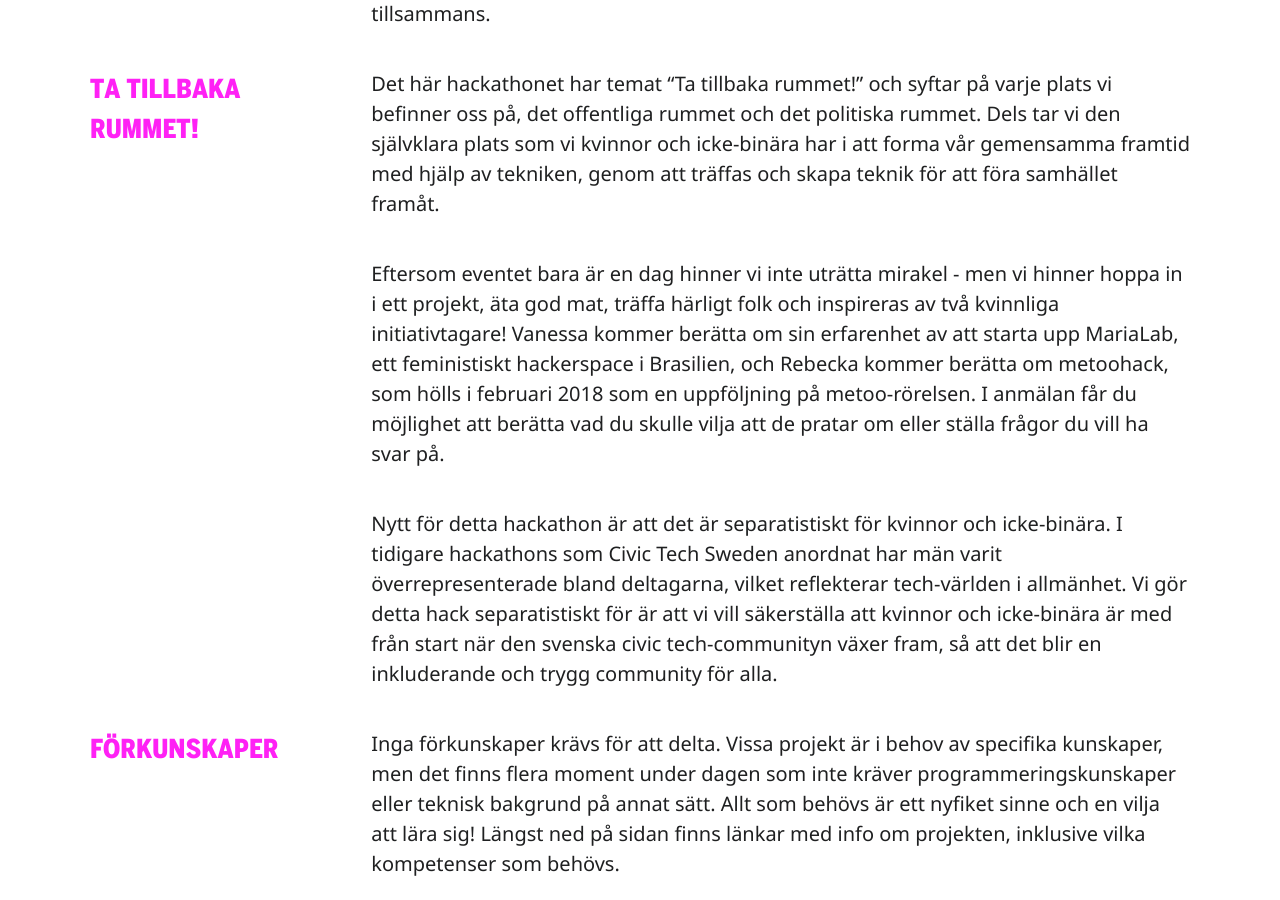
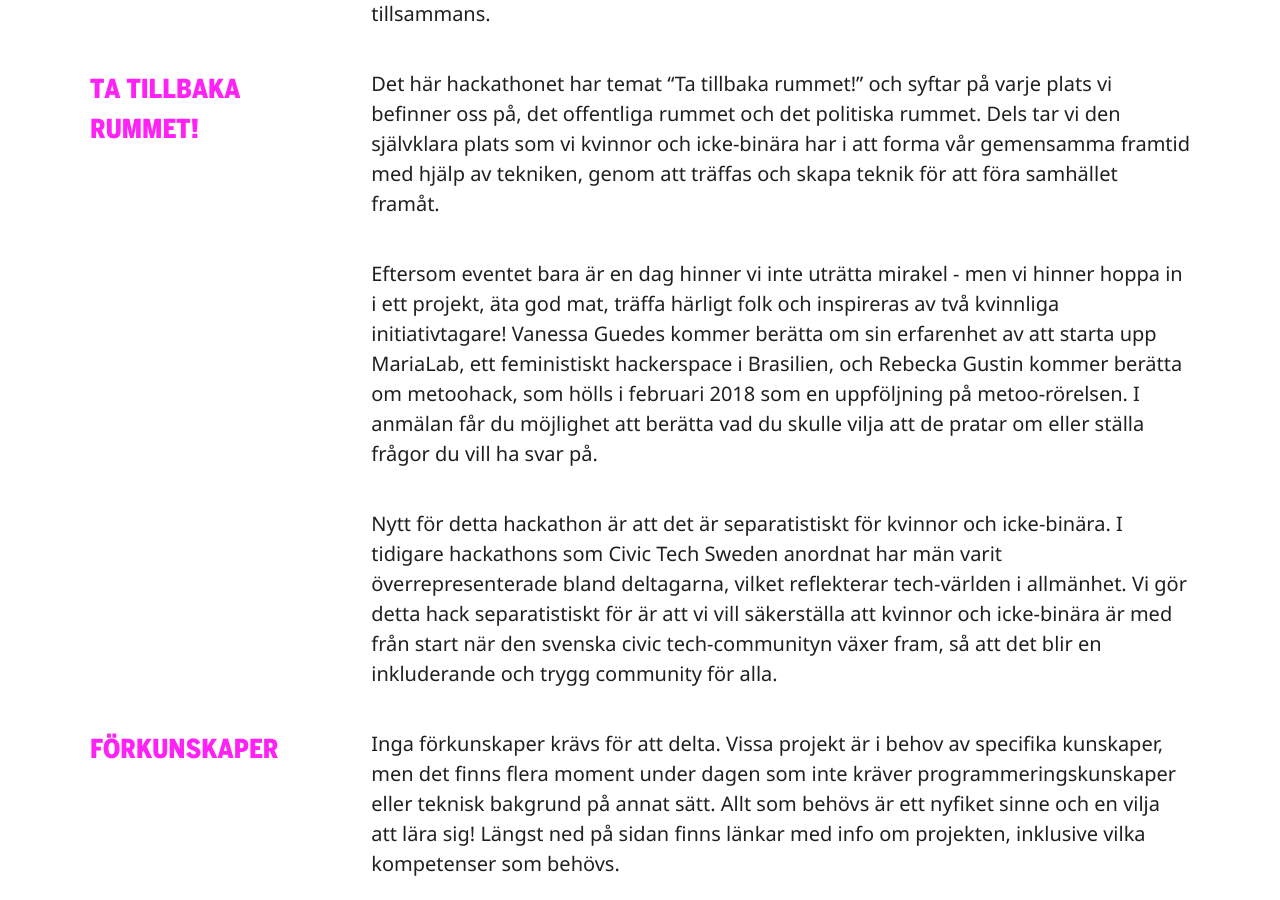
Before and after one commit to civictechsweden/civictech.se, a Jekyll site: the page built from _hackathons/hackathon-3.md, in a window 1280 px wide and 900 px high, scrolled down 1459 px. Built offline with Jekyll 4.4.1, drawn with Linux system fonts in a browser that asks for light colours; nearby versions of some CDN libraries.

Commit message:
names fixed

```diff
--- a/_hackathons/hackathon-3.md
+++ b/_hackathons/hackathon-3.md
@@ -26,7 +26,7 @@ Civic Tech Sweden gör inte vilka hackathon som helst. Vårt syfte är inte mark
 ## Ta tillbaka rummet!
 Det här hackathonet har temat “Ta tillbaka rummet!” och syftar på varje plats vi befinner oss på, det offentliga rummet och det politiska rummet. Dels tar vi den självklara plats som vi kvinnor och icke-binära har i att forma vår gemensamma framtid med hjälp av tekniken, genom att träffas och skapa teknik för att föra samhället framåt.
 
-Eftersom eventet bara är en dag hinner vi inte uträtta mirakel - men vi hinner hoppa in i ett projekt, äta god mat, träffa härligt folk och inspireras av två kvinnliga initiativtagare! Vanessa kommer berätta om sin erfarenhet av att starta upp MariaLab, ett feministiskt hackerspace i Brasilien, och Rebecka kommer berätta om metoohack, som hölls i februari 2018 som en uppföljning på metoo-rörelsen. I anmälan får du möjlighet att berätta vad du skulle vilja att de pratar om eller ställa frågor du vill ha svar på.
+Eftersom eventet bara är en dag hinner vi inte uträtta mirakel - men vi hinner hoppa in i ett projekt, äta god mat, träffa härligt folk och inspireras av två kvinnliga initiativtagare! Vanessa Guedes kommer berätta om sin erfarenhet av att starta upp MariaLab, ett feministiskt hackerspace i Brasilien, och Rebecka Gustin kommer berätta om metoohack, som hölls i februari 2018 som en uppföljning på metoo-rörelsen. I anmälan får du möjlighet att berätta vad du skulle vilja att de pratar om eller ställa frågor du vill ha svar på.
 
 Nytt för detta hackathon är att det är separatistiskt för kvinnor och icke-binära. I tidigare hackathons som Civic Tech Sweden anordnat har män varit överrepresenterade bland deltagarna, vilket reflekterar tech-världen i allmänhet. Vi gör detta hack separatistiskt för är att vi vill säkerställa att kvinnor och icke-binära är med från start när den svenska civic tech-communityn växer fram, så att det blir en inkluderande och trygg community för alla.
 
```
Also changed, not shown: _hackathons/hackathon-3-en.md (+1 -1 lines).
